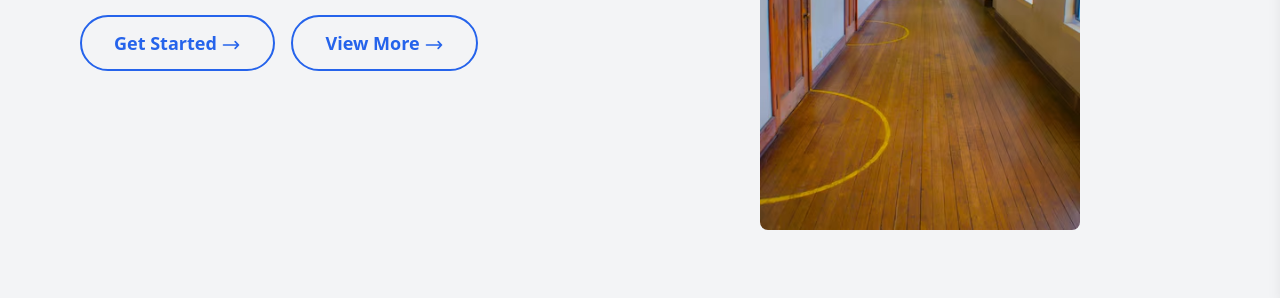
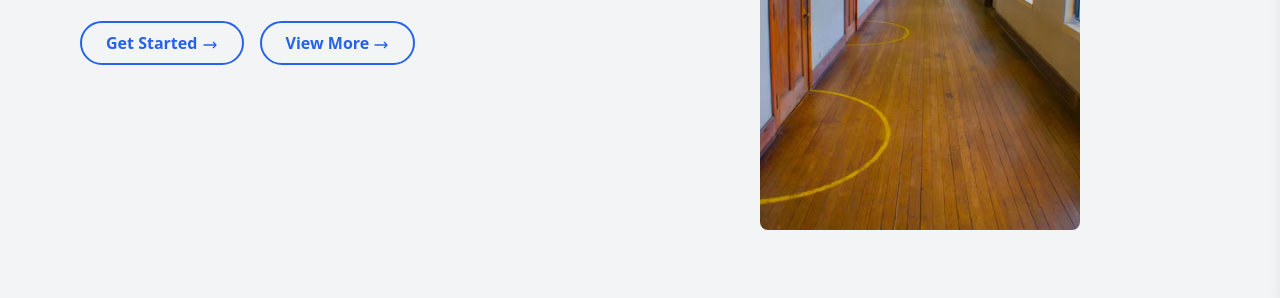
Before and after one commit to AlpianPPLG/Office-Website-Landing-Page, a plain HTML site: page index.html in a window 1280 px wide. Shown: the part 502-800 px from the top of the page. Drawn offline with nearby package versions, Linux system fonts and the light colour scheme.

Commit message:
initial commit

```diff
--- a/index.html
+++ b/index.html
@@ -145,12 +145,12 @@
         </p>
         <div class="flex space-x-4">
           <button
-            class="py-2 px-6 sm:py-3 sm:px-8 border-2 border-blue-600 text-blue-600 rounded-full font-semibold hover:bg-blue-600 hover:text-white transition-colors duration-300 text-base sm:text-lg"
+            class="py-1 px-4 sm:py-2 sm:px-6 border-2 border-blue-600 text-blue-600 rounded-full font-semibold hover:bg-blue-600 hover:text-white transition-colors duration-300 text-sm sm:text-base"
           >
             Get Started
             <svg
               xmlns="http://www.w3.org/2000/svg"
-              class="h-5 w-5 inline-block ml-0"
+              class="h-4 w-4 inline-block ml-0"
               fill="none"
               viewBox="0 0 24 24"
               stroke="currentColor"
@@ -164,12 +164,12 @@
             </svg>
           </button>
           <button
-            class="py-2 px-6 sm:py-3 sm:px-8 border-2 border-blue-600 text-blue-600 rounded-full font-semibold hover:bg-blue-600 hover:text-white transition-colors duration-300 text-base sm:text-lg"
+            class="py-1 px-4 sm:py-2 sm:px-6 border-2 border-blue-600 text-blue-600 rounded-full font-semibold hover:bg-blue-600 hover:text-white transition-colors duration-300 text-sm sm:text-base"
           >
             View More
             <svg
               xmlns="http://www.w3.org/2000/svg"
-              class="h-5 w-5 inline-block ml-0"
+              class="h-4 w-4 inline-block ml-0"
               fill="none"
               viewBox="0 0 24 24"
               stroke="currentColor"
```
